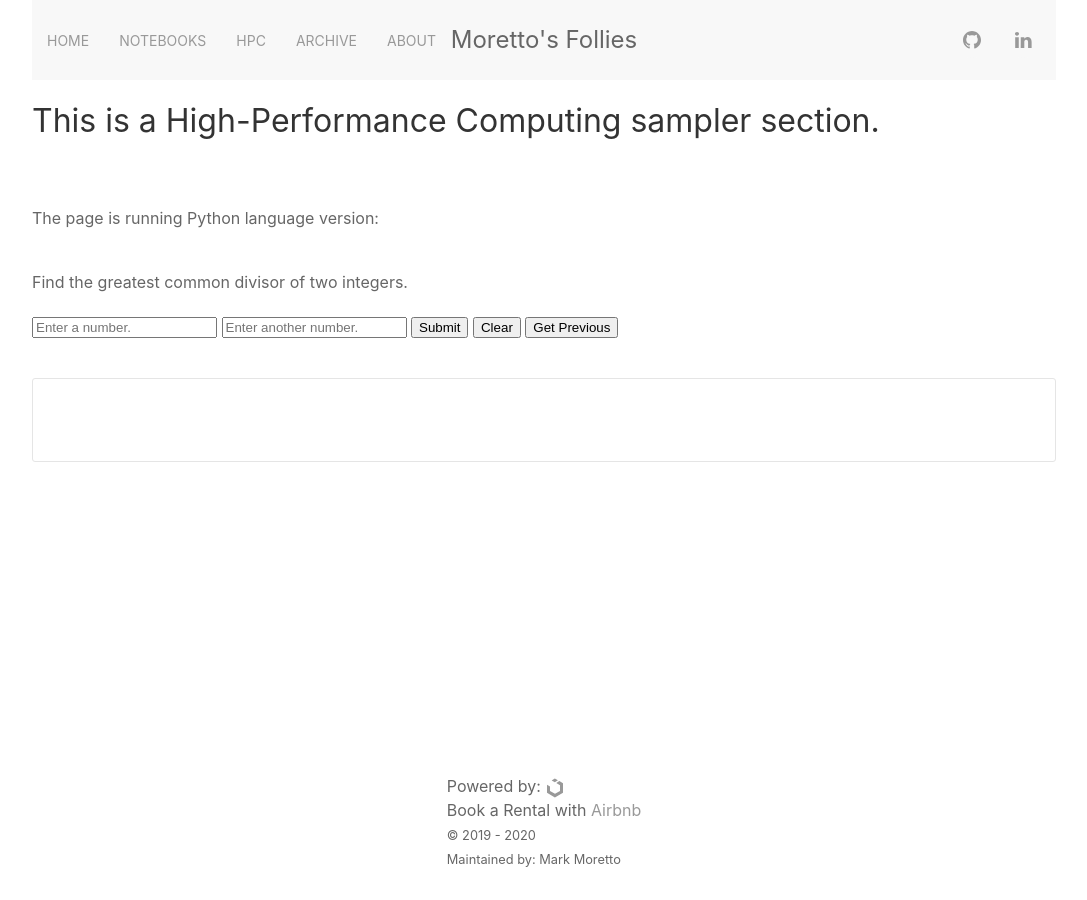
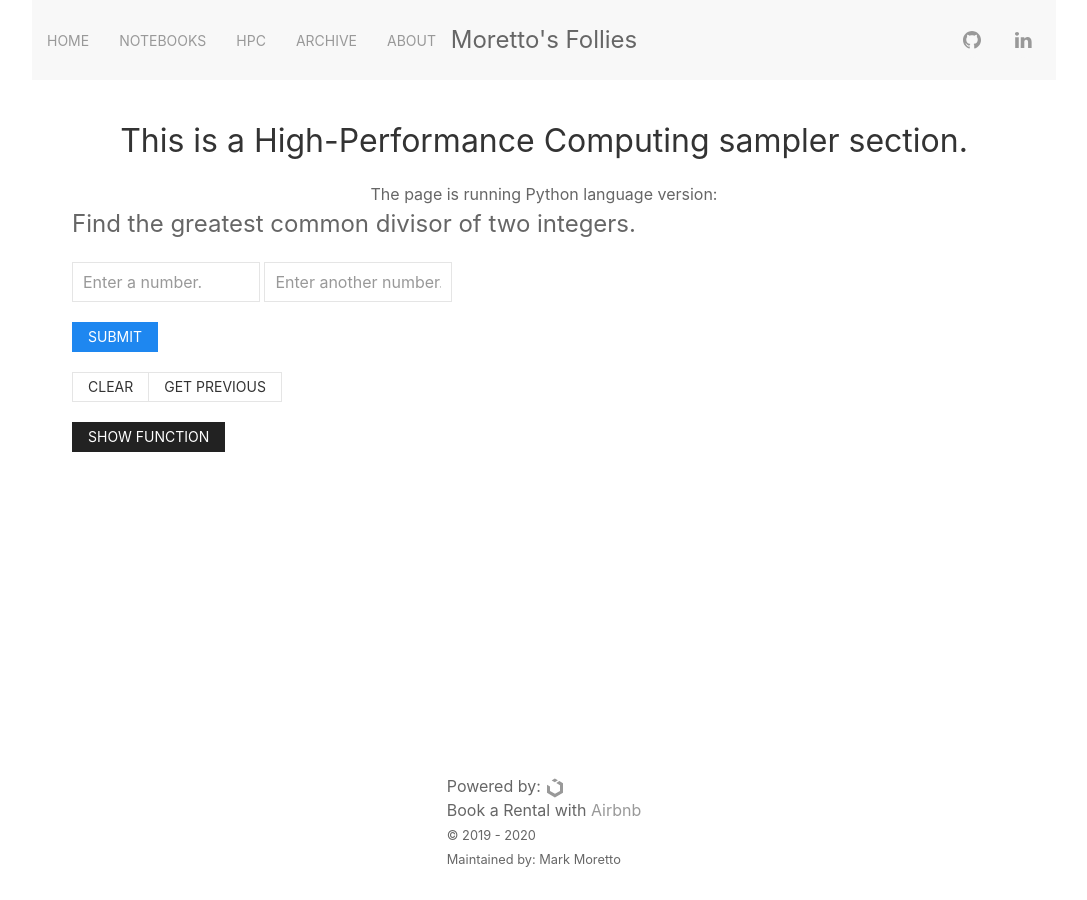
Before and after one commit to MarkMoretto/markmoretto.github.io, a Jekyll site: the page built from hpc/index.html, in a window 1280 px wide. Shown: the whole page, without its empty margins (96-1183 px from the left). Built offline with Jekyll 4.4.1, drawn with Linux system fonts in a browser that asks for light colours.

Commit message:
redid UI for HPC main page.

```diff
--- a/hpc/index.html
+++ b/hpc/index.html
@@ -6,30 +6,51 @@ js: /assets/js/pyodide/pyodide.js
 <!-- Add pyodide assets -->
 {% include _pyodide_scripts.html %}
 
-<div class="uk-section uk-section-xsmall uk-section-default">
-    <h2>This is a High-Performance Computing sampler section.</h2>
-    <br>
-    <p>The page is running Python language version: <span id="pyver" style="font-weight: 800;"></span></p>
+<div class="uk-section uk-section-small">
+    <div class="uk-container uk-container-auto uk-text-center">
+        <h2 class="uk-padding-remove uk-margin-remove">This is a High-Performance Computing sampler section.</h2>
+        <p>The page is running Python language version: <span id="pyver" style="font-weight: 800;"></span></p>
+    </div>
+
+    <div class="uk-container uk-container-small uk-align-left">
+        <p id="test-result" class="uk-text-large">Find the greatest common divisor of two integers.</p>
+
+        <input class="uk-input uk-width-1-3" type="text" name="number" id="number1" placeholder="Enter a number.">
+        <input class="uk-input uk-width-1-3" type="text" name="number" id="number2" placeholder="Enter another number.">
+        <br>
+        <div class="uk-button-group uk-margin-bottom uk-margin-top">
+            <button class="uk-button uk-button-primary uk-button-small" onclick="pyGCD()">Submit</button>
+        </div>
+        <br>
+        <div class="uk-button-group uk-margin-bottom">
+            <button class="uk-button uk-button-default uk-button-small" onclick="clearInput()">Clear</button>
+            <button class="uk-button uk-button-default uk-button-small" onclick="revertInput()">Get Previous</button>
+        </div>
+        <br>
+        <div class="uk-button-group">
+            <button class="uk-button uk-button-secondary uk-button-small" onclick="toggleDiv()">Show Function</button>
+        </div>
+    </div>
 </div>
 
-<div class="uk-section uk-section-xsmall uk-section-default">
-    <p id="test-result">Find the greatest common divisor of two integers.</p>
+<div class="uk-section uk-section-xsmall">
+    <div class="uk-container uk-container-small uk-align-left" id="snippet" style="display: none;">
+        <p uk-margin>
+            The function used to calculate these numbers is reprinted below:
+        </p>
+    {% highlight python %}
+    def greatest_common_divisor(a, b):
+        if isinstance(a, int) and isinstance(b, int):
+            if a < b:
+                a, b = b, a
 
-    <input type="text" name="number1" placeholder="Enter a number.">
-    <input type="text" name="number2" placeholder="Enter another number.">
-    <button type="submit" onclick="pyGCD()">Submit</button>
-    <button type="submit" onclick="clearInput()">Clear</button>
-    <button type="submit" onclick="revertInput()">Get Previous</button>
-    <br>
+            while a % b != 0:
+                a, b = b, a % b
+
+            return b
+    {% endhighlight %}
+    </div>
 </div>
-
-<p id="py-func-1-intro"></p>
-<pre>
-    <p id="py-func-1"></p>
-</pre>
-
-
-
 
 
 <script type="text/javascript">
@@ -41,23 +62,34 @@ js: /assets/js/pyodide/pyodide.js
 
     // Clear form inputs.
     clearInput = function() {
-        document.querySelector("input[name='number1']").value = "";
-        document.querySelector("input[name='number2']").value = "";
+        let iarr = document.querySelectorAll("input[name^='number']");;
+        for (var i = 0; i<iarr.length; i++) {
+            iarr[i].value = "";
+        }
     }
 
     // Retrieve last input from form, if required.
     revertInput = function() {
         clearInput();
-        document.querySelector("input[name='number1']").value = localStorage.getItem("prev_val1");
-        document.querySelector("input[name='number2']").value = localStorage.getItem("prev_val2");
+        document.querySelector("#number1").value = sessionStorage.getItem("prev_val1");
+        document.querySelector("#number2").value = sessionStorage.getItem("prev_val2");
+    }
+
+    function toggleDiv() {
+        let e = document.querySelector("#snippet");
+        if(e.style.display == 'block') {
+            e.style.display = 'none';
+        }
+        else {
+            e.style.display = 'block';
+        }
     }
 
 
     function pyGCD() {
-
         let func_gcd = `
         def greatest_common_divisor(a, b):
-            if isinstance(a, (int, float)) and isinstance(b, (int, float)):
+            if isinstance(a, int) and isinstance(b, int):
                 if a < b:
                     a, b = b, a
 
```
Also changed, not shown: other parts of hpc/index.html (+4 -15 lines).
